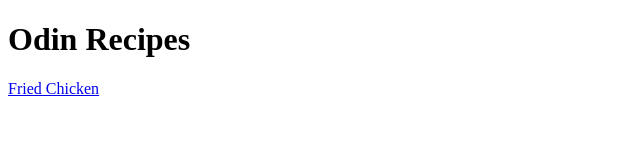
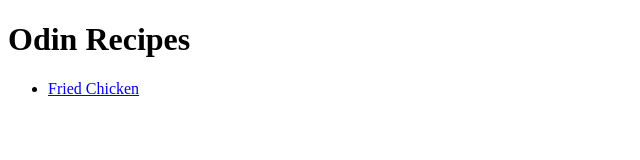
Before and after one commit to TheOfficialGabbii/odin-recipes, a plain HTML site: page index.html in a window 1280 px wide. Shown: the full height of the page, 0-640 px from the left. Drawn offline with Linux system fonts and the light colour scheme.

Commit message:
I put the link in an unordered list so they arent on the same line

```diff
--- a/index.html
+++ b/index.html
@@ -3,6 +3,8 @@
   <head></head>
   <body>
     <h1>Odin Recipes</h1>
-    <a href="recipes/fried-chicken.html">Fried Chicken</a>
+    <ul>
+      <li><a href="recipes/fried-chicken.html">Fried Chicken</a></li>
+    </ul>
   </body>
 </html>
```
